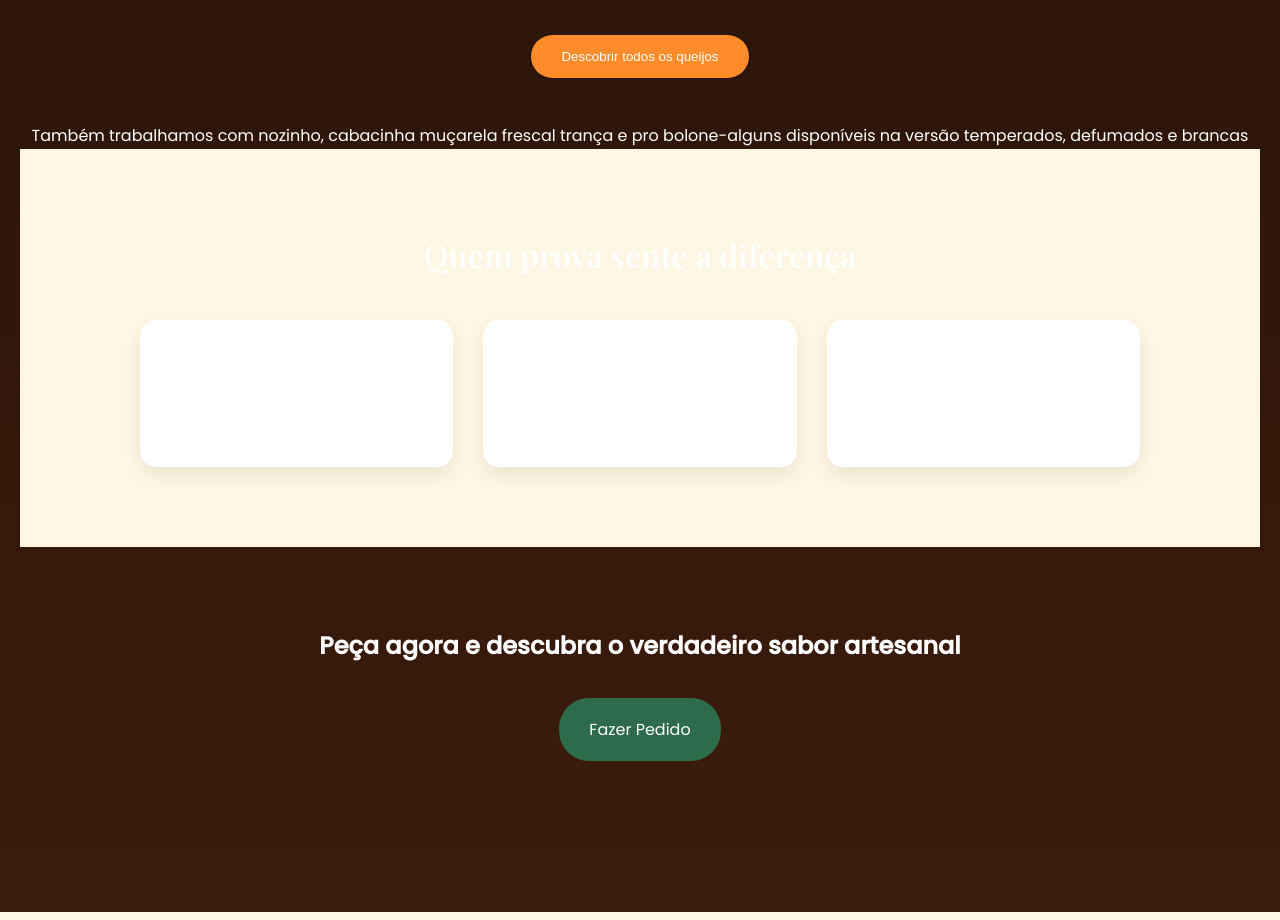
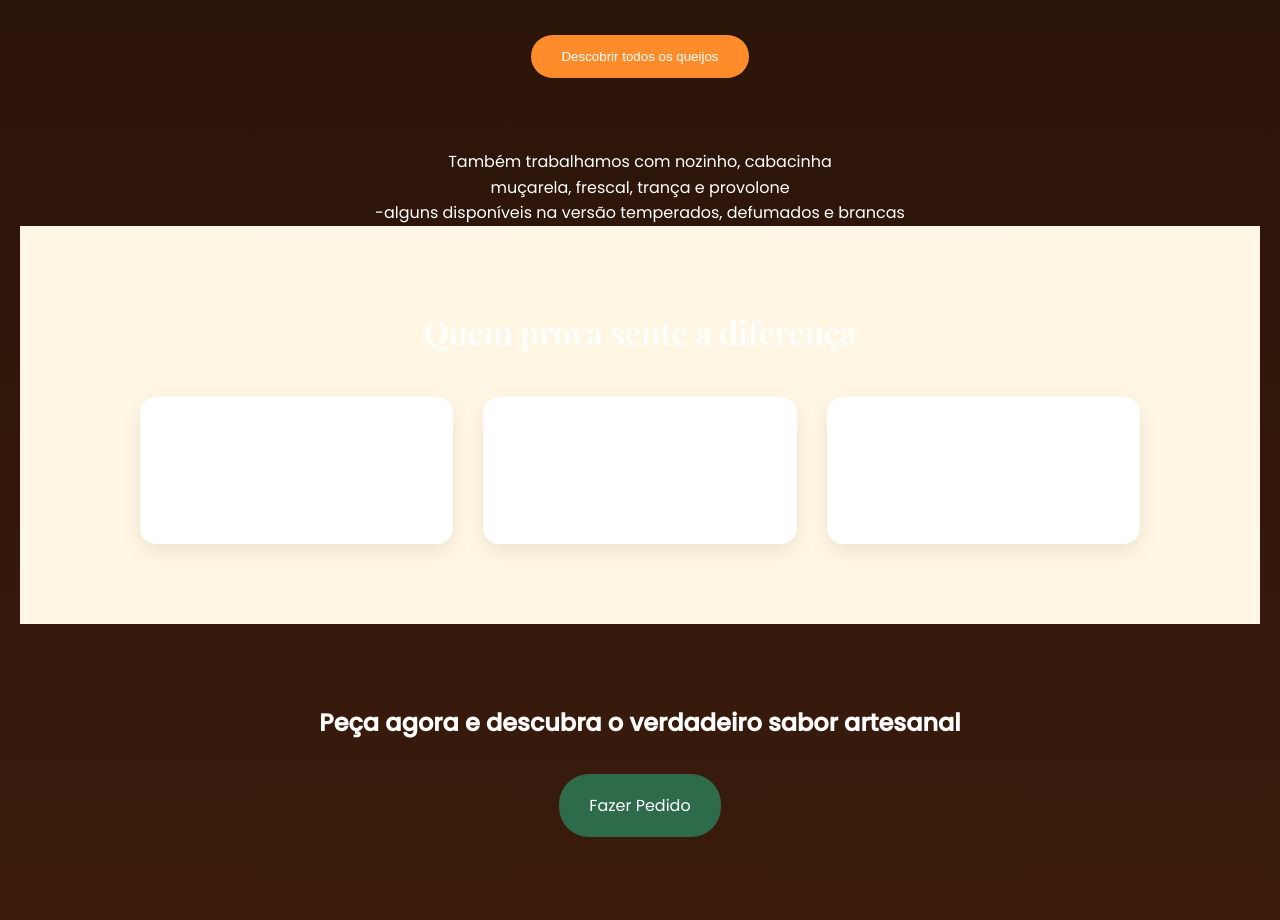
Before and after one commit to phanjosdev/landingpagedeliciasdopipoca, a plain HTML site: page index.html in a window 1280 px wide. Shown: the part 4180-5100 px from the top of the page. Drawn offline with nearby package versions, Linux system fonts and the light colour scheme.

Commit message:
Update index.html

```diff
--- a/index.html
+++ b/index.html
@@ -193,9 +193,9 @@
         <button class="product-btn" onclick="abrirQueijos()">
             Descobrir todos os queijos
         </button>
-        <br><br>
+        <br><br><br>
         <p class="queijo-texto-principal">
-            Também trabalhamos com nozinho, cabacinha muçarela frescal trança e pro bolone-alguns disponíveis na versão temperados, defumados e brancas
+            Também trabalhamos com nozinho, cabacinha <br> muçarela, frescal, trança e provolone<br>-alguns disponíveis na versão temperados, defumados e brancas
         </p>
 
 
```
